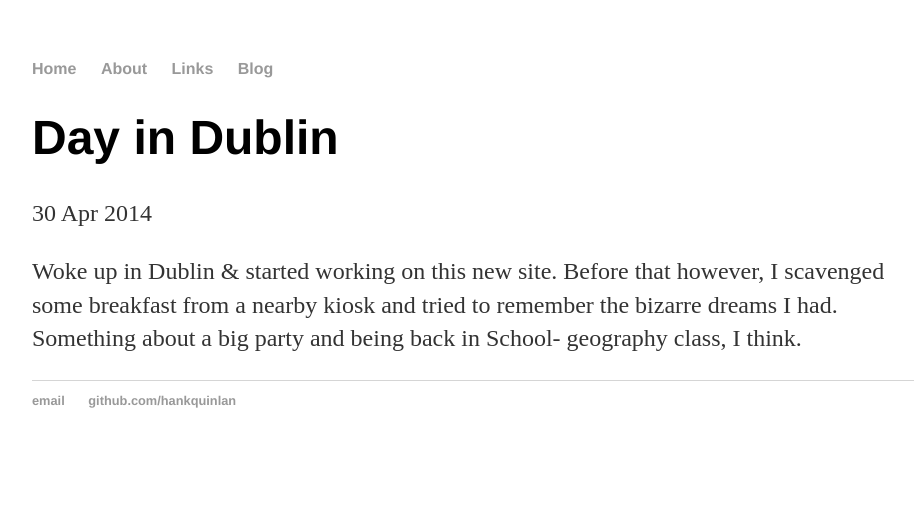
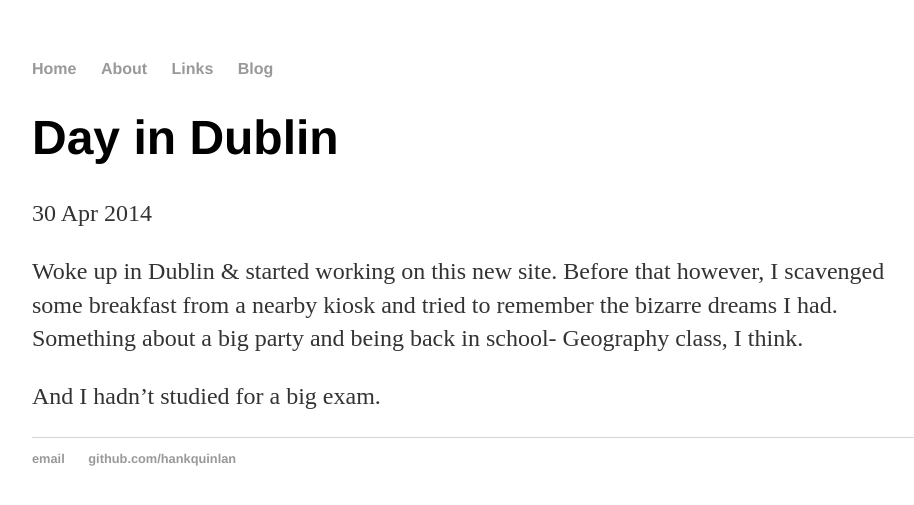
Before and after one commit to liamgriffin/liamgriffin.github.io, a Jekyll site: the page built from _posts/2018-05-16-day-in-dublin.md, in a window 1280 px wide. Shown: the top 505 px of the page, without its empty margins (160-1074 px from the left). Built offline with Jekyll 4.4.1, drawn with Linux system fonts in a browser that asks for light colours.

Commit message:
Update 2018-05-16-day-in-dublin.md
Adding new content

```diff
--- a/_posts/2018-05-16-day-in-dublin.md
+++ b/_posts/2018-05-16-day-in-dublin.md
@@ -4,4 +4,6 @@ title: "Day in Dublin"
 date: 2014-04-30
 ---
 
-Woke up in Dublin & started working on this new site. Before that however, I scavenged some breakfast from a nearby kiosk and tried to remember the bizarre dreams I had. Something about a big party and being back in School- geography class, I think.
+Woke up in Dublin & started working on this new site. Before that however, I scavenged some breakfast from a nearby kiosk and tried to remember the bizarre dreams I had. Something about a big party and being back in school- Geography class, I think.
+
+And I hadn't studied for a big exam.
```
